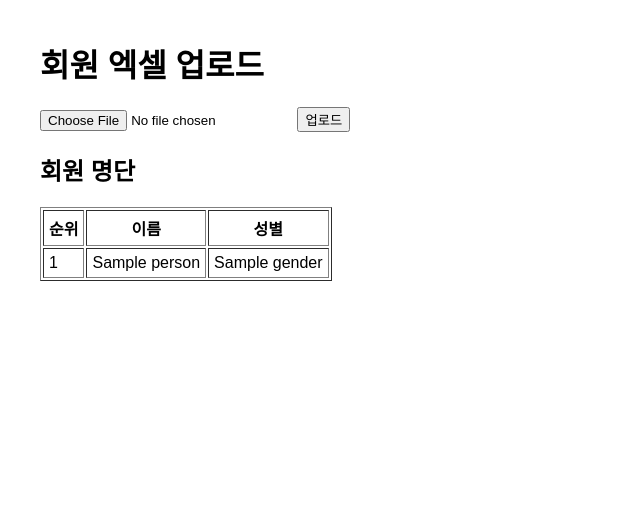
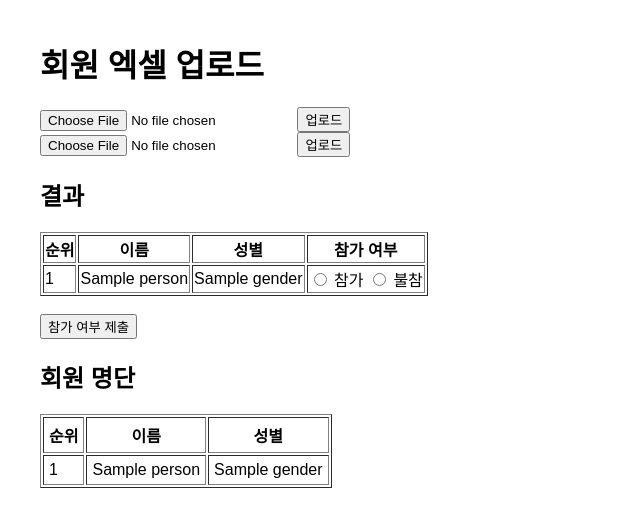
Before and after one commit to trainghost/tennis, a Flask app: template templates/index.html in a window 1280 px wide. Shown: the top 527 px of the page, without its empty margins (0-640 px from the left). Run offline with Flask 3, Linux system fonts and the light colour scheme; the template is opened without the code that fills it: most values are stand-ins (such as "Sample title", 1, 10 or a date in 2020).

Commit message:
Update index.html

```diff
--- a/templates/index.html
+++ b/templates/index.html
@@ -13,6 +13,39 @@
         <input type="file" name="file" accept=".xlsx" required>
         <button type="submit">업로드</button>
     </form>
+
+    <form method="post" enctype="multipart/form-data">
+    <input type="file" name="file" accept=".xlsx">
+    <input type="submit" value="업로드">
+</form>
+
+{% if names %}
+<form method="post" action="/submit">
+    <h2>결과</h2>
+    <table border="1">
+        <tr><th>순위</th><th>이름</th><th>성별</th><th>참가 여부</th></tr>
+        {% for person in names %}
+        <tr>
+            <td>{{ person.rank }}</td>
+            <td>{{ person.name }}</td>
+            <td>{{ person.gender }}</td>
+            <td>
+                <input type="radio" name="attendance_{{ person.rank }}" value="참가" required> 참가
+                <input type="radio" name="attendance_{{ person.rank }}" value="불참"> 불참
+            </td>
+        </tr>
+        {% endfor %}
+    </table>
+    <br>
+    <input type="submit" value="참가 여부 제출">
+</form>
+{% endif %}
+
+
+
+
+
+
 
 {% if names %}
 <div class="name-list">
```
